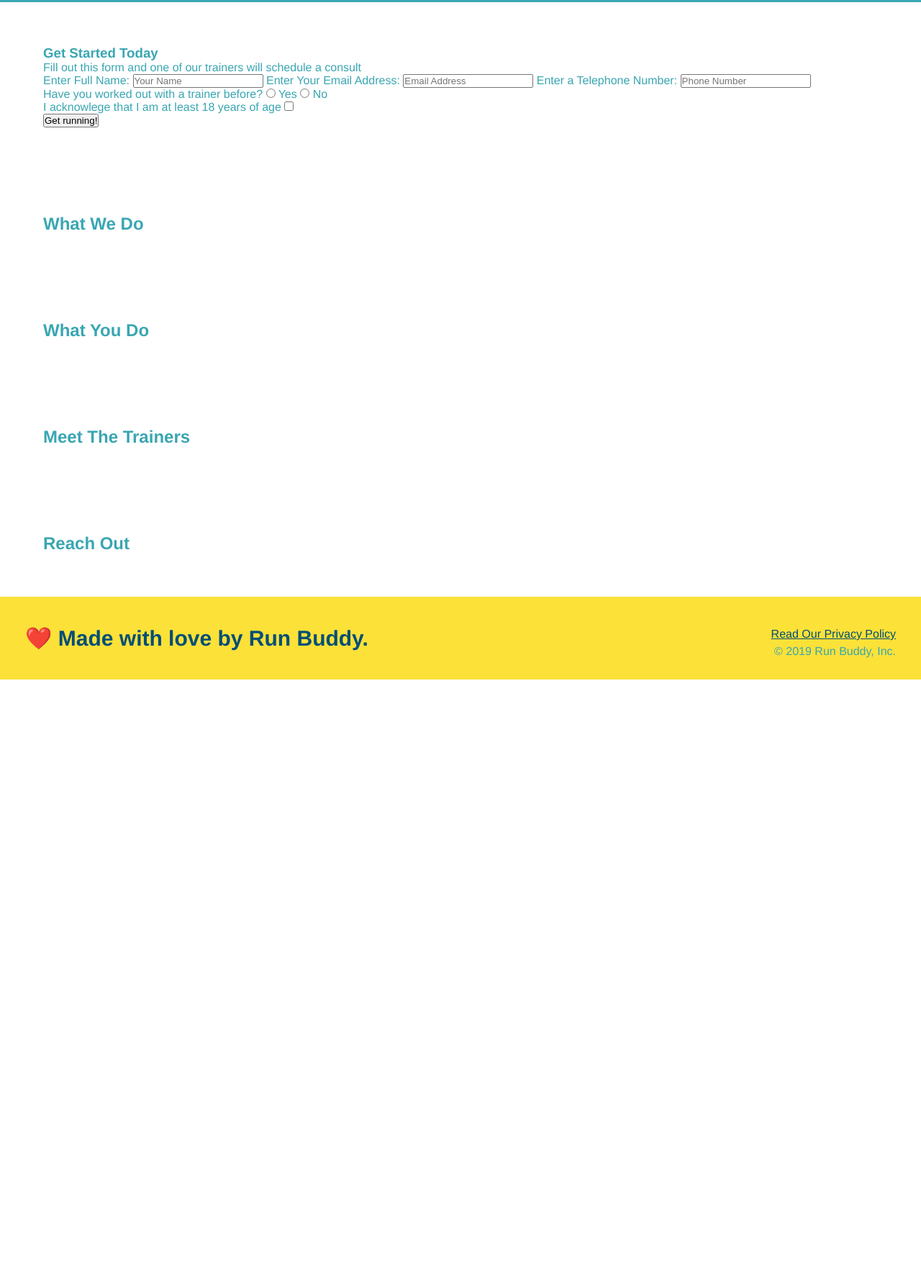
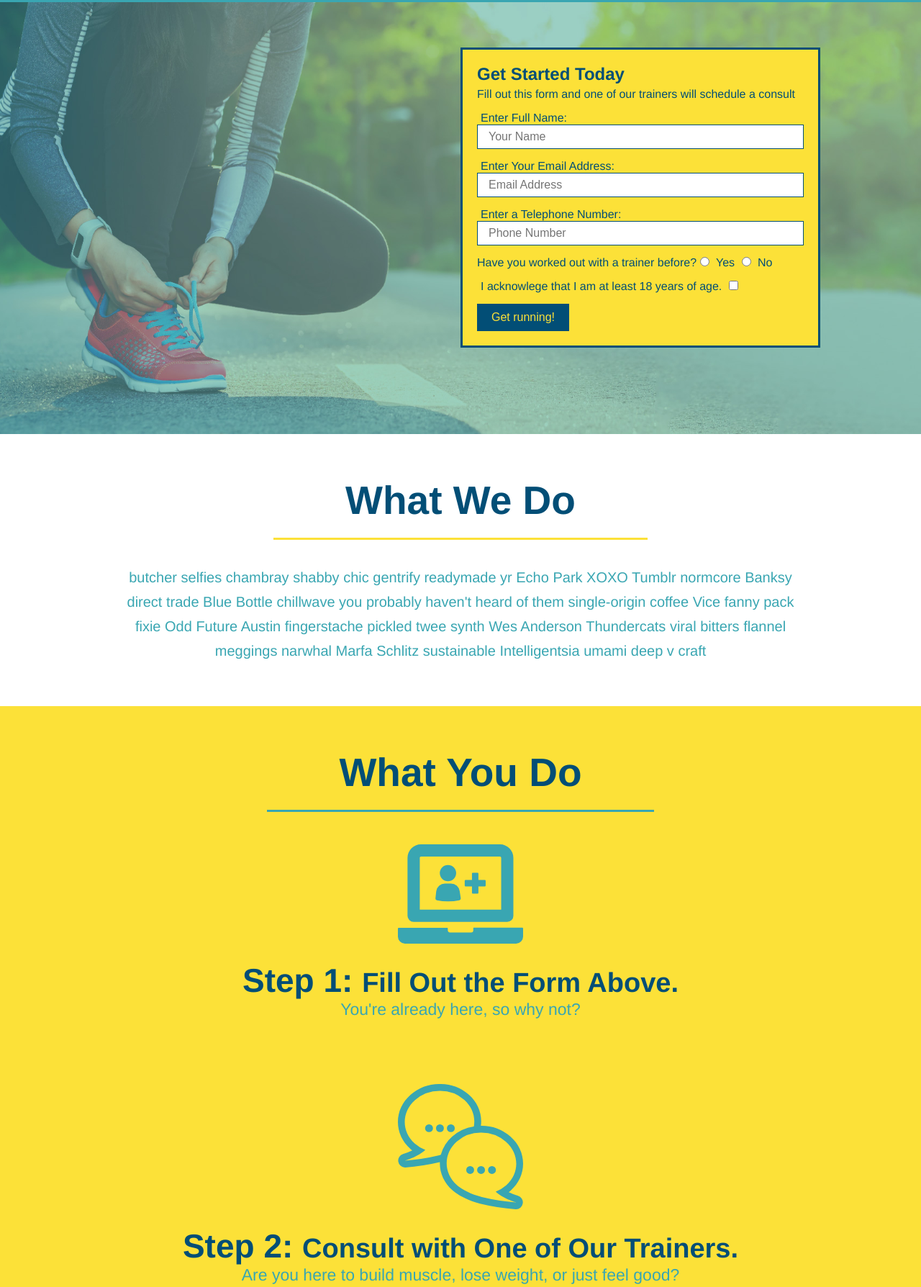
Before and after one commit to vohoang2005/run-buddy, a plain HTML site: page index.html in a window 1280 px wide. Shown: the part 79-1867 px from the top of the page at 72% size. Before the commit the page ends 1023 px from the top, so only its background shows below. Drawn offline with Linux system fonts and the light colour scheme.

Commit message:
updated with images

```diff
--- a/assets/css/style.css
+++ b/assets/css/style.css
@@ -144,6 +144,7 @@ section {
     margin-bottom: 35px;
     padding: 0 100px 20px 100px;
     border-bottom: 3px solid;
+    display: inline-block;
 }
 
 .primary-border {
--- a/index.html
+++ b/index.html
@@ -37,18 +37,18 @@
   </header>
 
   <!-- hero/jumbotron -->
-  <section>
-      <div>
+  <section class="hero">
+      <div class="hero-form">
           <h3>Get Started Today</h3>
           <p>Fill out this form and one of our trainers will schedule a consult</p>
           <!-- Creating the Name Form -->
           <form>
                 <label for="name">Enter Full Name:</label>
-                <input type="text" placeholder="Your Name" name="name" id="name" />
+                <input type="text" placeholder="Your Name" name="name" id="name" class="form-input"/>
                 <label for="email">Enter Your Email Address:</label>
-                <input type="email" placeholder="Email Address" name="email" id="email" />
+                <input type="email" placeholder="Email Address" name="email" id="email" class="form-input" />
                 <label for="phone">Enter a Telephone Number:</label>
-                <input type="tel" placeholder="Phone Number" name="phone" id="phone" />
+                <input type="tel" placeholder="Phone Number" name="phone" id="phone" class="form-input"/>
                 <p>
                     Have you worked out with a trainer before?
                     <input type="radio" name="trainer-confirm" id="trainer-yes" />
@@ -58,9 +58,9 @@
                 </p>
                 <p>
                     <label for="checkbox">
-                        I acknowlege that I am at least 18 years of age
+                        I acknowlege that I am at least 18 years of age.
                     </label>
-                    <input type="checkbox" name="age-confirm" id="checkbox" />
+                    <input type="checkbox" name="checkpoint1" id="checkbox" />
                 </p>
                 <button type="submit">
                     Get running!
@@ -70,22 +70,72 @@
   </section>
 
   <!-- "what we do" section -->
-  <section>
-    <h2>What We Do</h2>
+  <section id="what-we-do" class="intro">
+    <h2 class="section-title primary-border">What We Do</h2>
+    <p>
+        butcher selfies chambray shabby chic gentrify readymade yr Echo Park XOXO
+        Tumblr normcore Banksy direct trade Blue Bottle chillwave you probably
+        haven't heard of them single-origin coffee Vice fanny pack fixie Odd Future
+        Austin fingerstache pickled twee synth Wes Anderson Thundercats viral bitters
+        flannel meggings narwhal Marfa Schlitz sustainable Intelligentsia umami deep v craft
+    </p>
   </section>
 
   <!-- "what you do" section -->
-  <section>
-    <h2>What You Do</h2>
+  <section id="what-you-do" class="steps">
+    <h2 class="section-title secondary-border">What You Do</h2>
+
+    <div>
+        <!-- insert this img element -->
+        <img src="./assets/images/step-1.svg" alt="" />
+        <h3>Step 1: <span>Fill Out the Form Above.</span></h3>
+        <p>You're already here, so why not?</p>
+    </div>
+
+    <div>
+        <img src="./assets/images/step-2.svg" alt="" />
+        <h3>Step 2: <span>Consult with One of Our Trainers.</span></h3>
+        <p>Are you here to build muscle, lose weight, or just feel good?</p>
+    </div>
+
+    <div>
+        <img src="./assets/images/step-3.svg" alt="" />
+        <h3>Step 3: <span>Get Running.</span></h3>
+        <p>Hit the ground running (literally) once your trainer lays out your plan</p>
+    </div>
+
+    <div>
+        <img src="./assets/images/step-4.svg" alt="" />
+        <h3>Step 4: <span>See Results.</span></h3>
+        <p>Bi-weekly checkins with your trainer will keep you focused</p>
+    </div>
   </section>
 
   <!-- "meet the trainers" section -->
-  <section>
-    <h2>Meet The Trainers</h2>
+  <section id="your-trainers" class="trainers">
+    <h2 class="section-title primary-border">Meet The Trainers</h2>
+    <img src="./assets/images/trainer-1.jpg" alt="Arron Stephens is his work clothes, ready to pump iron" />
+    <div class="trainer-bio">
+        <h3>Arron Stephens</h3>
+        <h4>Speed / Strength</h4>
+        <p>Lorem ipsum, dolor sit amet consectetur adipisicing elit. Sequi neque animi quo cupiditate commodi saepe culpa sed
+            itaque velit maiores optio dolorem excepturi aperiam dolores, voluptatibus suscipit amet quis repellat!
+        </p>
+    </div>
+
+    <div>
+        <h3>Joanna Gill</h3>
+        <p>Lorem ipsum</p>
+    </div>
+
+    <div>
+        <h3>Harry "The Headband" Smith</h3>
+        <p>Lorem ipsum</p>
+    </div>
   </section>
 
   <!-- "reach out" section -->
-  <section>
+  <section id="reach-out">
     <h2>Reach Out</h2>
   </section>
 
```
Also changed, not shown: assets/images/trainer-1.jpg (added), assets/images/trainer-2.jpg (added), assets/images/trainer-3.jpg (added).
